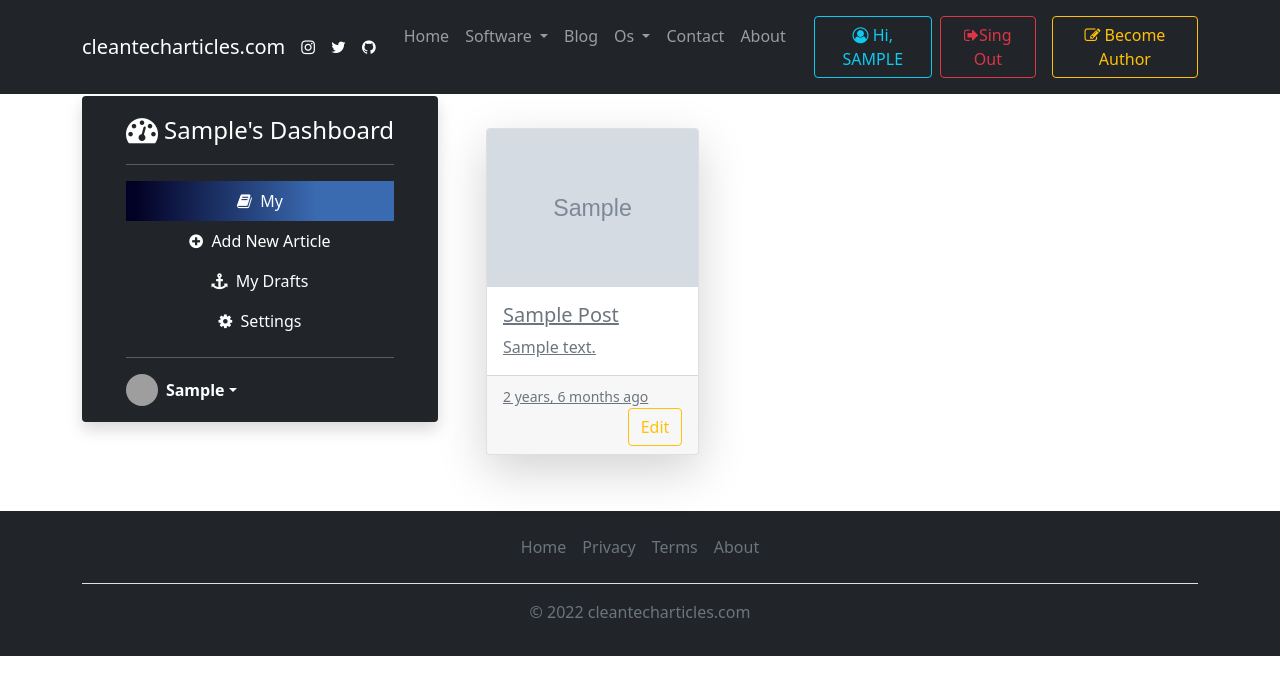
After one commit to eselikburak/cleantecharticles, a Django app: a page that uses cleantech/templates/base.html in a window 1280 px wide. The commit adds this page. Shown: the top 695 px of the page. Run offline with Django 3.2, Linux system fonts and the light colour scheme; a user stored in the database is signed in; tables that the repository leaves empty hold one stand-in row (values such as "Sample post"); grey boxes marked "Sample" are stand-in pictures; some libraries are stand-ins or nearby versions; grey boxes are pictures that could not be loaded.

Commit message:
dashboard operations

```diff
--- a/cleantech/accounts/urls.py
+++ b/cleantech/accounts/urls.py
@@ -4,5 +4,9 @@ from . import views
 urlpatterns = [
     path('login/', views.user_login, name='login'),
     path('logout/',views.user_logout , name='logout'),
-    path('register/', views.user_register, name='register')
+    path('register/', views.user_register, name='register'),
+    path('my-dashboard/', views.user_dashboard, name="my-dashboard"),
+    path('my-dashboard/<str:username>/posts', views.user_dashboard_posts, name="my-posts"),
+    path('my-dashboard/<str:username>/drafts', views.user_dashboard_drafts, name="my-drafts"),
+    path('my-dashboard/<str:username>/<slug:post_slug>', views.post_detail_dashboard, name="post_detail_dashboard"),
 ]
--- a/cleantech/accounts/views.py
+++ b/cleantech/accounts/views.py
@@ -3,6 +3,8 @@ from django.contrib.auth import logout, authenticate, login
 from django.contrib import messages
 from django.contrib.auth.decorators import login_required
 from django.contrib.auth.models import User
+
+from blog.models import Post
 from .models import Profile
 
 
@@ -77,10 +79,62 @@ def user_logout(request):
     logout(request)
     return redirect('home')
 
+@login_required
+def user_dashboard(request):
+    current_user = request.user
+    return redirect("my-posts", username=current_user.username)
 
-def dashboard(request, username):
+
+@login_required
+def user_dashboard_posts(request, username):
+    if request.user.username == username:
+        username = str(username) #TODO Add more security if necessary
+        posts = Post.objects.filter(author__username=username, is_available=True)
+        if posts:
+            context = {
+                'posts': posts
+            }
+            return render(request, 'accounts/dashboard_posts.html', context)
+        else:
+            # Add message
+            return redirect('my-dashboard')
+    else:
+        return redirect('my-dashboard')
+
+@login_required
+def user_dashboard_drafts(request, username):
+    if request.user.username == username:
+        username = str(username) #TODO Add more security if necessary
+        posts = Post.objects.filter(author__username=username, is_available=False)
+        if posts:
+            context = {
+                'posts': posts
+            }
+            return render(request, 'accounts/dashboard_posts.html', context)
+        else:
+            # Add message
+            return redirect('my-dashboard')
+    else:
+        return redirect('my-dashboard')
+
+@login_required
+def post_detail_dashboard(request, username, post_slug):
+    if request.user.username == username:
+        post = get_object_or_404(Post, author__username=str(username), slug=post_slug)
+        context = {
+            'post': post
+        }
+        return render(request, 'accounts/post_detail.html', context)
+    else:
+        return redirect('my-dashboard')
+
+def user_profile(request, username):
     current_user = request.user
-    if get_object_or_404(User, username=str(username)) == current_user:
-        pass
+    user = get_object_or_404(User, username=str(username))
+    if user.id == current_user.id: # if this statement is true user looking own profile page.
+        context = {
+            'user': user
+         }
+        return render(request, 'accounts/profile.html', context)
     else:
         pass
--- a/cleantech/static/css/style.css
+++ b/cleantech/static/css/style.css
@@ -18,19 +18,3 @@ body {
 
 
 /* counter style ends */
-
-
-.hover-1 {
-    line-height: 1.2em;
-    color: #0000;
-    text-shadow:
-      0 0 #000,
-      0 1.2em #1095c1;
-    overflow: hidden;
-    transition: .3s;
-  }
-.hover-1:hover {
-    text-shadow:
-        0 -1.2em #000,
-        0 0 #1095c1;
-}
--- /dev/null
+++ b/cleantech/templates/accounts/base_dashboard.html
@@ -0,0 +1,83 @@
+{% extends 'base.html' %}
+{% load static %}
+
+{% block title %} {{user.username|title}}'s Dashboard {% endblock title %}
+
+{% block content %}
+
+
+<br>
+<br>
+<div class="container mt-5">
+    <div class="row">
+        <div class="col-lg-4 text-center " style="">
+            <!-- dashboard sidebar-->
+            <ul class="list-group shadow d-flex align-items-center bg-dark" style="">
+                <div class="d-flex flex-column flex-shrink-0 p-3 text-white bg-dark my-auto" style="width: auto; position: absoulute;">
+                    <a href="{% url 'my-dashboard' %}" class="d-flex align-items-center mb-3 mb-md-0 me-md-auto text-white text-decoration-none">
+                        <i class="fa fa-tachometer fa-2x"></i>
+                        <span class="fs-4">&nbsp;{{user.username|title}}'s Dashboard</span>
+                    </a>
+                    <hr>
+                    <ul class="nav nav-pills flex-column mb-auto">
+                        <li class="nav-item  {% if 'posts' in request.path %}customactive{% endif %}">
+                            <a href="{% url 'my-posts' user.username %}" class="nav-link customhov text-white" aria-current="page">
+                                <i class="fa fa-book"></i>&nbsp;
+                                My {% if user.user_profile.user_type == 'blog_author' %}Blog's {% elif user.user_profile.user_type == 'tutorials_author' %}Tutorial's {% endif %}
+                            </a>
+                        </li>
+                        <li>
+                            <a href="#" class="nav-link text-white customhov">
+                                <i class="fa fa-plus-circle"></i>&nbsp;
+                                Add New Article
+                            </a>
+                        </li>
+                        <li class="{% if 'drafts' in request.path %}customactive{% endif %}">
+                            <a href="{% url 'my-drafts' user.username %}" class="nav-link text-white customhov ">
+                                <i class="fa fa-anchor"></i>&nbsp;
+                                My Drafts
+                            </a>
+                        </li>
+                        <li>
+                            <a href="#" class="nav-link text-white customhov">
+                                <i class="fa fa-cog"></i>&nbsp;
+                                Settings
+                            </a>
+                        </li>
+                    </ul>
+                    <hr>
+
+                    <div class="dropdown">
+                        <a href="#" class="d-flex align-items-center text-white text-decoration-none dropdown-toggle"
+                            id="dropdownUser1" data-bs-toggle="dropdown" aria-expanded="false">
+                            <img src="https://github.com/mdo.png" alt="" width="32" height="32" class="rounded-circle me-2">
+                            <strong>{{user.username|title}}</strong>
+                        </a>
+                        <ul class="dropdown-menu dropdown-menu-dark text-small shadow" aria-labelledby="dropdownUser1">
+                            <li><a class="dropdown-item" href="#">New Article</a></li>
+                            <li><a class="dropdown-item" href="#">Settings</a></li>
+                            <li><a class="dropdown-item" href="#">Profile</a></li>
+                            <li>
+                                <hr class="dropdown-divider">
+                            </li>
+                            <li><a class="dropdown-item" href="#">Sign out</a></li>
+                        </ul>
+                    </div>
+                </div>
+            </ul>
+            <!-- dashboard sidebar ens -->
+
+
+        </div>
+        <div class="col-lg-8">
+            {% block dashboard_content %}
+
+            {% endblock  %}
+        </div>
+    </div>
+</div>
+
+<br>
+<br>
+
+{% endblock content %}
--- /dev/null
+++ b/cleantech/templates/accounts/dashboard_posts.html
@@ -0,0 +1,82 @@
+{% extends 'accounts/base_dashboard.html' %}
+{% load humanize %}
+
+{% block dashboard_content %}
+
+<br>
+<div class="container">
+    <!-- Add A Bar -->
+    <div class="row">
+        {% comment %} <div class="col-lg-3 my-3">
+            <form class="d-flex mx-4 shadow-lg">
+                <input class="form-control" type="search" placeholder="Search" aria-label="Search">
+                <button class="btn btn-outline-success" type="submit"><span><i class="fa fa-search"></i></span></button>
+            </form>
+            <hr>
+            <h5 class="text-center">Categories</h5>
+            <br>
+            <ul class="list-group shadow-lg mx-4" title="categories">
+                {% for category in categories %}
+                    <a href="{% url 'blog_as_category' category.slug %}" class="list-group-item customhov {% if category.slug in request.path %}customactive{% endif %}">{{ category.name }}</a>
+                {% endfor %}
+            </ul>
+
+        </div> {% endcomment %}
+        <div class="col-lg-12 my-2">
+            <div class="row row-cols-1 row-cols-md-2 row-cols-lg-3 g-4">
+                {% for post in posts %}
+
+                    <div class="col">
+
+                        <div class="card shadow-lg h-100" href="{% url 'post_detail' post.slug %}">
+                            <a href="{% url 'post_detail_dashboard' user.username post.slug %}" class="link-secondary">
+                                <img src="{{ post.image.url }}" class="card-img-top" alt="...">
+                                    <div class="card-body">
+                                        <h5 class="card-title">{{ post.title|title }}</h5>
+                                        <p class="card-text">{{ post.content|truncatechars:"100"|safe }}</p>
+                                        {% comment %} <a class='btn btn-outline-danger' href="{% url 'post_detail' post.slug %}">Get Post</a> {% endcomment %}
+                                    </div>
+                                <div class="card-footer">
+                                    <small class="text-muted">{{ post.created_date|naturaltime }}</small>
+                                    {% if user.is_authenticated and post.author.id == user.id %}
+                                        <a class="btn btn-outline-warning float-end" href="{% url 'post_update' post.id %}" type="button">Edit</a>
+                                    {% endif %}
+                                </div>
+                            </a>
+                        </div>
+
+                    </div>
+
+                {% endfor %}
+
+
+            </div>
+        </div>
+
+        {% comment %} <div class="row my-4">
+            <nav>
+                <ul class="pagination justify-content-end">
+
+                        {% if page_obj.has_previous %}
+                            <li class="page-item"><a href="?page=1" class="page-link">First</a></li>
+                            <li class="page-item"><a href="?page={{ page_obj.previous_page_number }}" class="page-link">&laquo; </a></li>
+                        {% endif %}
+
+                        <li class="page-item active">
+                            <a class="page-link" href="?page={{ page_obj.number }}"> Page {{ page_obj.number }} of {{ page_obj.paginator.num_pages }}</a>
+                        </li>
+
+                        {% if page_obj.has_next %}
+                            <li class="page-item"><a class="page-link" href="?page={{ page_obj.next_page_number }}">&raquo; </a></li>
+                            <li class="page-item"><a class="page-link" href="?page={{ page_obj.paginator.num_pages }}">Last </a></li>
+                        {% endif %}
+
+                </ul>
+            </nav>
+        </div> {% endcomment %}
+
+
+    </div>
+</div>
+
+{% endblock  %}
--- a/cleantech/templates/base.html
+++ b/cleantech/templates/base.html
@@ -32,10 +32,11 @@
 
 <body>
 
-    {% include 'partials/_navbar.html' %}
 
 
+    {% include 'partials/_navbar.html' %}
     {% block content %}
+
 
     {% endblock %}
 
@@ -95,6 +96,7 @@
 
     {% endif %}
 
+    <!-- This is for post_update.html -->
     <script>
         $( "#id_categories" ).addClass("form-select");
     </script>
--- a/cleantech/templates/blog/blog.html
+++ b/cleantech/templates/blog/blog.html
@@ -66,7 +66,7 @@
                             {% endif %}
 
                             <li class="page-item active">
-                                <a class="page-link" href="?page={{ page_obj.number }}">{{ page_obj.number }}</a>
+                                <a class="page-link" href="?page={{ page_obj.number }}"> Page {{ page_obj.number }} of {{ page_obj.paginator.num_pages }}</a>
                             </li>
 
                             {% if page_obj.has_next %}
--- a/cleantech/templates/partials/_navbar.html
+++ b/cleantech/templates/partials/_navbar.html
@@ -60,7 +60,7 @@
                 </li>
                 <div class="d-grid gap-2 d-md-flex justify-content-md-end">
                     {% if user.is_authenticated %}
-                        <a class="btn btn-outline-info" href="#" title='Get Your Profile Page' role="button"><i class="fa fa-user-circle-o" aria-hidden="true"></i> Hi,
+                        <a class="btn btn-outline-info" href="{% url 'my-dashboard' %}" title='Get Your Dashboard' role="button"><i class="fa fa-user-circle-o" aria-hidden="true"></i> Hi,
                             {{user.username|upper}}</a>
                         <a class="btn btn-outline-danger" href="javascript:{document.getElementById('logout').submit()}" role="button"><i class="fa fa-sign-out" aria-hidden="true"></i>Sing Out</a>
                         <form action="{% url 'logout' %}" method="POST" id="logout">
```
Also changed, not shown: cleantech/blog/views.py (+4 -3 lines), cleantech/templates/accounts/post_detail.html (added, +49 -0 lines), cleantech/templates/blog/post_update.html (+6 -87 lines), cleantech/templates/accounts/profile.html (added).
